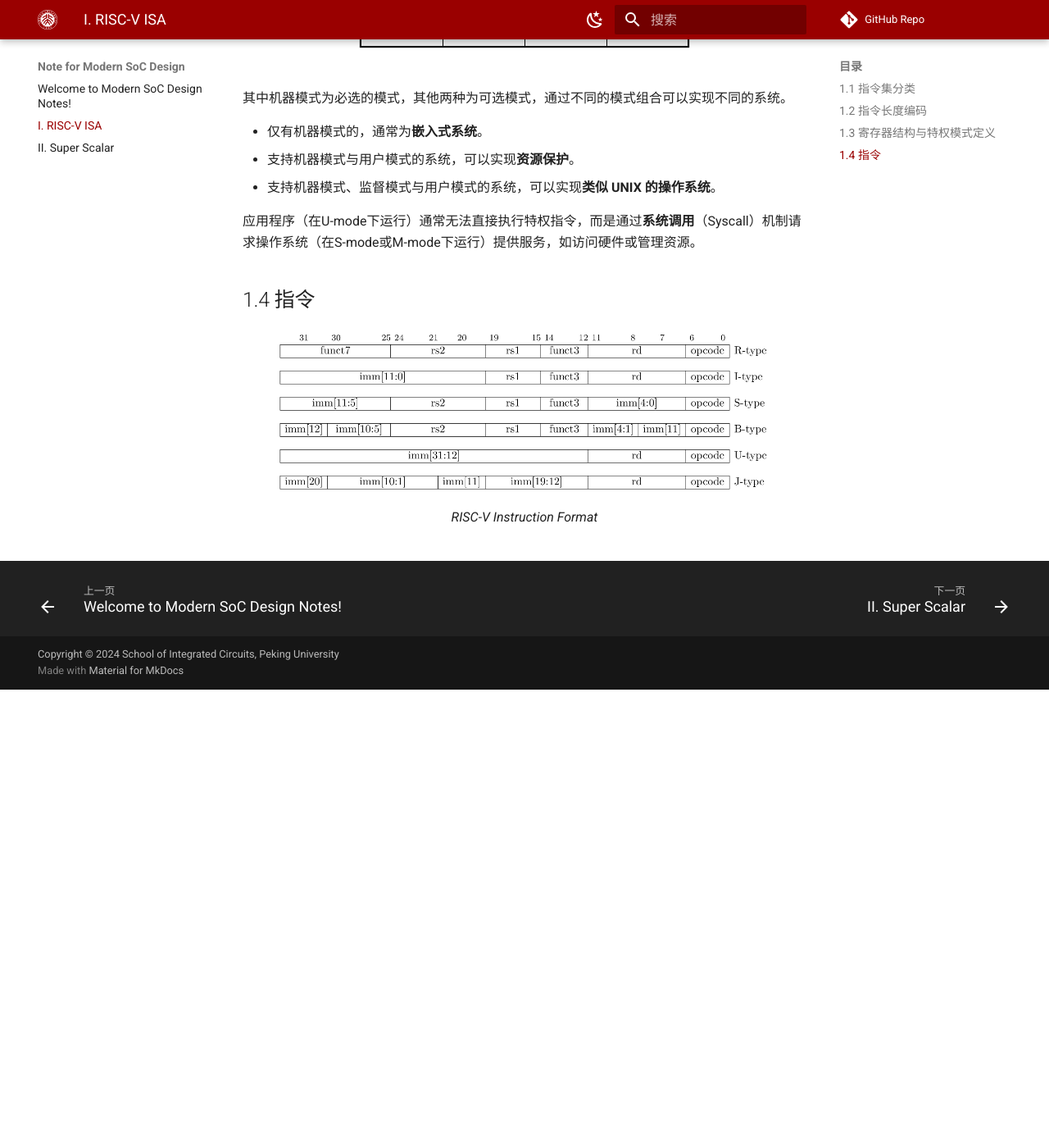
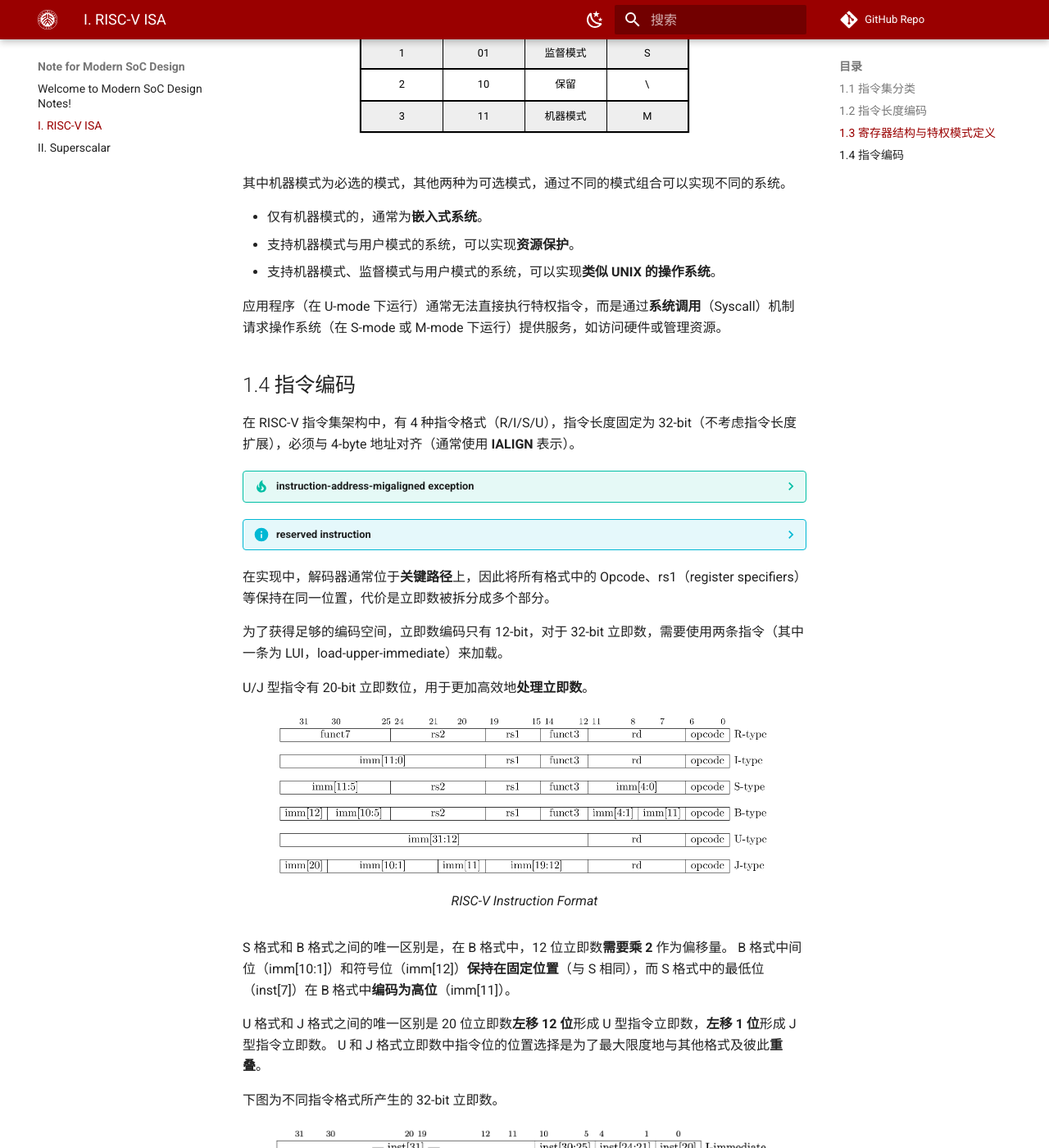
Before and after one commit to Siris-Li/Modern_SoC_Design_Note, an MkDocs documentation site: the page built from docs/riscv.md, in a window 1280 px wide and 1400 px high, scrolled down 1820 px. Shown: the whole window at 82% size. Built offline with MkDocs 1.6.1 and Material for MkDocs 9.7.7, drawn with Linux system fonts in a browser that asks for light colours; some web fonts are replaced; comment, search, counter and statistics services are not loaded; before the commit the page ends 2661 px from its top, so only the background shows below that; some of the changed text lies outside the part shown.

Commit message:
Finish RISC-V.md

```diff
--- a/docs/riscv.md
+++ b/docs/riscv.md
@@ -29,6 +29,10 @@
   <img src="../figs/riscv_instr_length.png" width=90%>
   <figcaption>RISC-V Instruction Length Encoding</figcaption>
 </figure>
+
+!!! warning "指令长度"
+
+    如无特殊说明，默认指令长度为 32-bit，即不考虑变长指令。
 
 ## 1.3 寄存器结构与特权模式定义
 
@@ -177,11 +181,48 @@
 - 支持机器模式与用户模式的系统，可以实现**资源保护**。
 - 支持机器模式、监督模式与用户模式的系统，可以实现**类似 UNIX 的操作系统**。
 
-应用程序（在U-mode下运行）通常无法直接执行特权指令，而是通过**系统调用**（Syscall）机制请求操作系统（在S-mode或M-mode下运行）提供服务，如访问硬件或管理资源。
+应用程序（在 U-mode 下运行）通常无法直接执行特权指令，而是通过**系统调用**（Syscall）机制请求操作系统（在 S-mode 或 M-mode 下运行）提供服务，如访问硬件或管理资源。
 
-## 1.4 指令
+## 1.4 指令编码
+
+在 RISC-V 指令集架构中，有 4 种指令格式（R/I/S/U），指令长度固定为 32-bit（不考虑指令长度扩展），必须与 4-byte 地址对齐（通常使用 **IALIGN** 表示）。
+
+??? tip "instruction-address-migaligned exception"
+
+    分支指令或无条件跳转指令可能会导致 `instruction-address-misaligned` 异常，触发该异常的指令（即所记录的异常指令）为分支或跳转指令，不是目标指令。
+
+??? info "reserved instruction"
+
+    RISC-V ISA 通常会保留一些位置的编码，以便未来扩展，这些位置的指令称为 `reserved instruction`。
+    解码器在遇到 `reserved instruction` 时的行为 ISA 并为定义，取决于具体硬件。
+
+在实现中，解码器通常位于**关键路径**上，因此将所有格式中的 Opcode、rs1（register specifiers）等保持在同一位置，代价是立即数被拆分成多个部分。
+
+为了获得足够的编码空间，立即数编码只有 12-bit，对于 32-bit 立即数，需要使用两条指令（其中一条为 LUI，load-upper-immediate）来加载。
+
+U/J 型指令有 20-bit 立即数位，用于更加高效地**处理立即数**。
 
 <figure>
   <img src="../figs/riscv_instr_format.png" width=90%>
   <figcaption>RISC-V Instruction Format</figcaption>
 </figure>
+
+S 格式和 B 格式之间的唯一区别是，在 B 格式中，12 位立即数**需要乘 2** 作为偏移量。
+B 格式中间位（imm[10:1]）和符号位（imm[12]）**保持在固定位置**（与 S 相同），而 S 格式中的最低位（inst[7]）在 B 格式中**编码为高位**（imm[11]）。
+
+U 格式和 J 格式之间的唯一区别是 20 位立即数**左移 12 位**形成 U 型指令立即数，**左移 1 位**形成 J 型指令立即数。
+U 和 J 格式立即数中指令位的位置选择是为了最大限度地与其他格式及彼此**重叠**。
+
+下图为不同指令格式所产生的 32-bit 立即数。
+
+<figure>
+  <img src="../figs/riscv_imm_format.png" width=90%>
+  <figcaption>Types of Immediate</figcaption>
+</figure>
+
+**符号扩展**是立即数运算上最重要的操作之一（特别是对于 XLEN > 32 的架构来说）。
+在RISC-V中，所有立即数的符号位**始终在指令的最高位**中，允许符号扩展与指令解码**并行**进行。
+
+指令编码中的立即数通常需要进行某些位操作，比如左移一位来实现乘以 2 的效果。
+传统方法是使用**硬件多路复用器**来动态地进行这些操作，这会增加硬件的复杂性和成本。
+通过在编码阶段直接**对立即数的位进行调整**（相当于**在编码时就已经完成了位操作**），可以减少这些硬件多路复用器的使用，从而**降低信号扇出和硬件成本**。
--- a/mkdocs.yml
+++ b/mkdocs.yml
@@ -73,4 +73,4 @@
 nav:
   - Welcome to Modern SoC Design Notes!: index.md
   - I. RISC-V ISA: riscv.md
-  - II. Super Scalar: superscalar.md
+  - II. Superscalar: superscalar.md
```
Also changed, not shown: docs/superscalar.md (+38 -1 lines), docs/figs/dynamic_pipe.png (added), docs/figs/riscv_imm_format.png (added), docs/figs/ss_arch.png (added), docs/figs/ss_cpu_arch.png (added).
